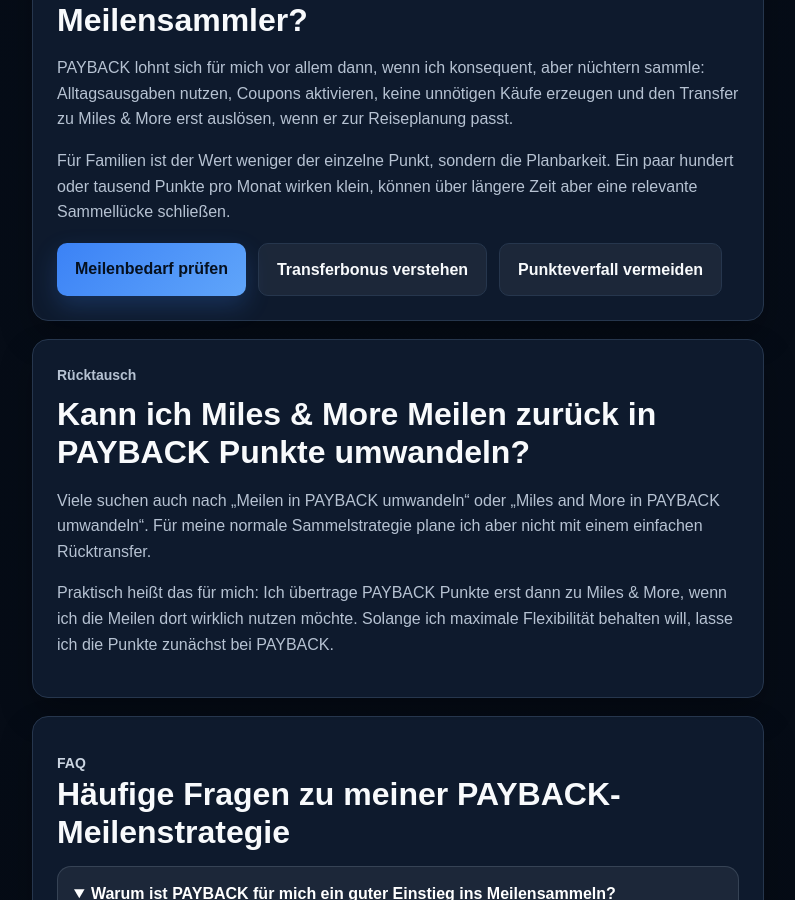
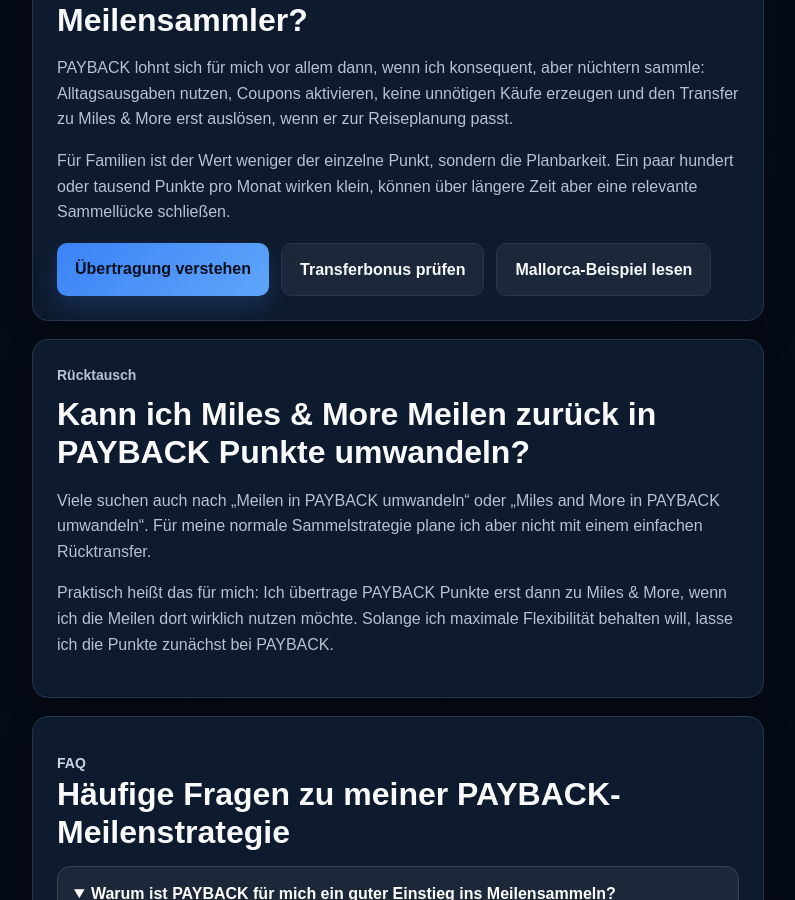
Before and after one commit to Praemienflug-Planer/miles-planer, a Jekyll site: the page built from meilen-sammeln/payback/index.html, in a window 1280 px wide and 900 px high, scrolled down 9089 px. Shown: the whole window, without its empty margins (68-863 px from the left). Built offline with Jekyll 4.4.1, drawn with Linux system fonts in a browser that asks for light colours.

Commit message:
Refocus PAYBACK valuation CTA

```diff
--- a/_includes/payback/bewertung.html
+++ b/_includes/payback/bewertung.html
@@ -1 +1 @@
-<div class="article-card seo-card" id="bewertung"><p class="eyebrow">Bewertung</p><h2>Wann lohnt sich PAYBACK für mich als Meilensammler?</h2><p>PAYBACK lohnt sich für mich vor allem dann, wenn ich konsequent, aber nüchtern sammle: Alltagsausgaben nutzen, Coupons aktivieren, keine unnötigen Käufe erzeugen und den Transfer zu Miles &amp; More erst auslösen, wenn er zur Reiseplanung passt.</p><p>Für Familien ist der Wert weniger der einzelne Punkt, sondern die Planbarkeit. Ein paar hundert oder tausend Punkte pro Monat wirken klein, können über längere Zeit aber eine relevante Sammellücke schließen.</p><div class="mini-cta"><a class="btn btn-primary" href="/rechner/">Meilenbedarf prüfen</a><a class="btn btn-secondary" href="/meilen-sammeln/payback-transferbonus/">Transferbonus verstehen</a><a class="btn btn-secondary" href="/meilen-sammeln/punkte-meilen-verfall-kreditkarten/">Punkteverfall vermeiden</a></div></div>
+<div class="article-card seo-card" id="bewertung"><p class="eyebrow">Bewertung</p><h2>Wann lohnt sich PAYBACK für mich als Meilensammler?</h2><p>PAYBACK lohnt sich für mich vor allem dann, wenn ich konsequent, aber nüchtern sammle: Alltagsausgaben nutzen, Coupons aktivieren, keine unnötigen Käufe erzeugen und den Transfer zu Miles &amp; More erst auslösen, wenn er zur Reiseplanung passt.</p><p>Für Familien ist der Wert weniger der einzelne Punkt, sondern die Planbarkeit. Ein paar hundert oder tausend Punkte pro Monat wirken klein, können über längere Zeit aber eine relevante Sammellücke schließen.</p><div class="mini-cta"><a class="btn btn-primary" href="/meilen-sammeln/payback-punkte-miles-and-more/">Übertragung verstehen</a><a class="btn btn-secondary" href="/meilen-sammeln/payback-transferbonus/">Transferbonus prüfen</a><a class="btn btn-secondary" href="/meilen-sammeln/payback-mallorca/">Mallorca-Beispiel lesen</a></div></div>
```
